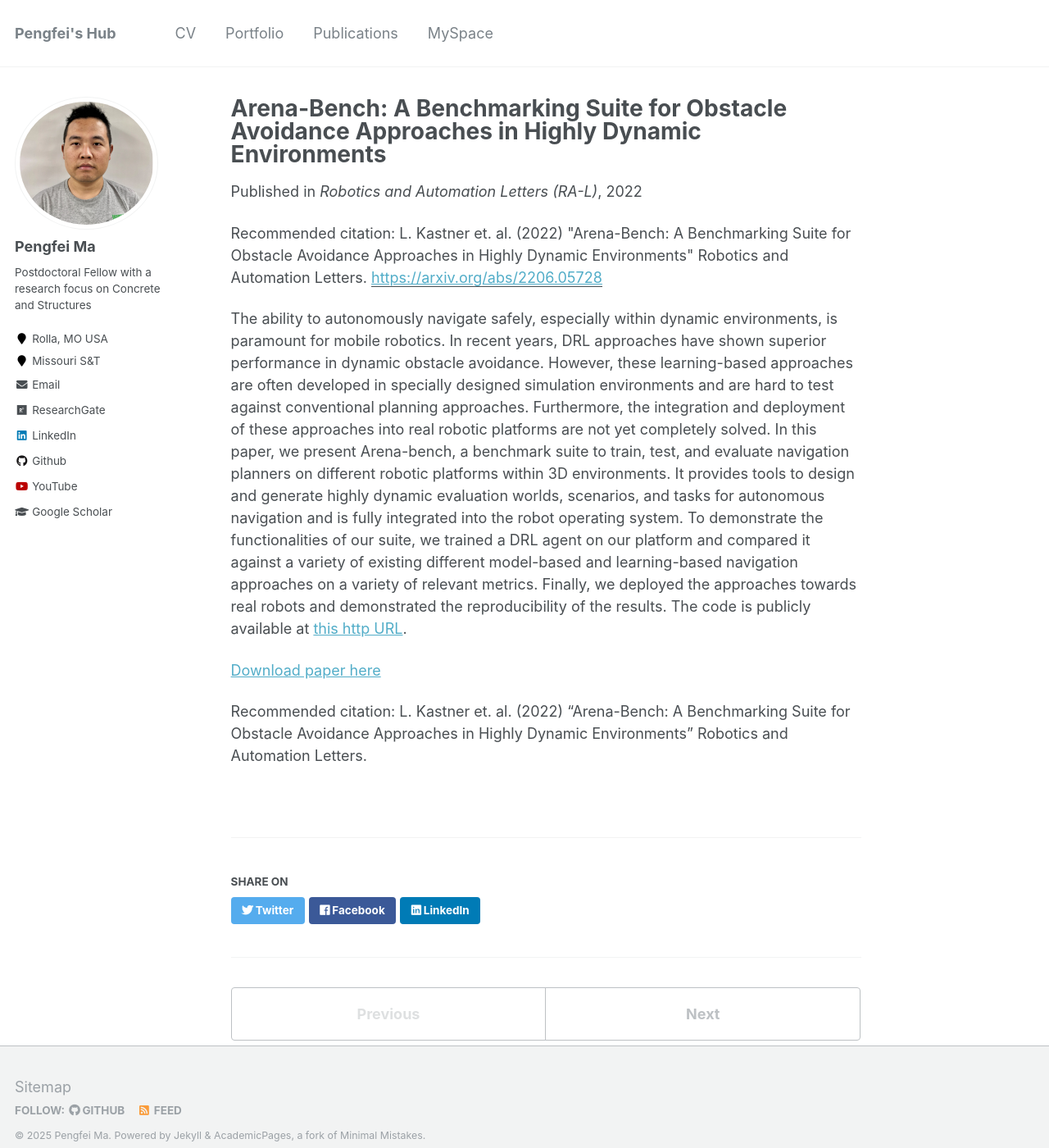
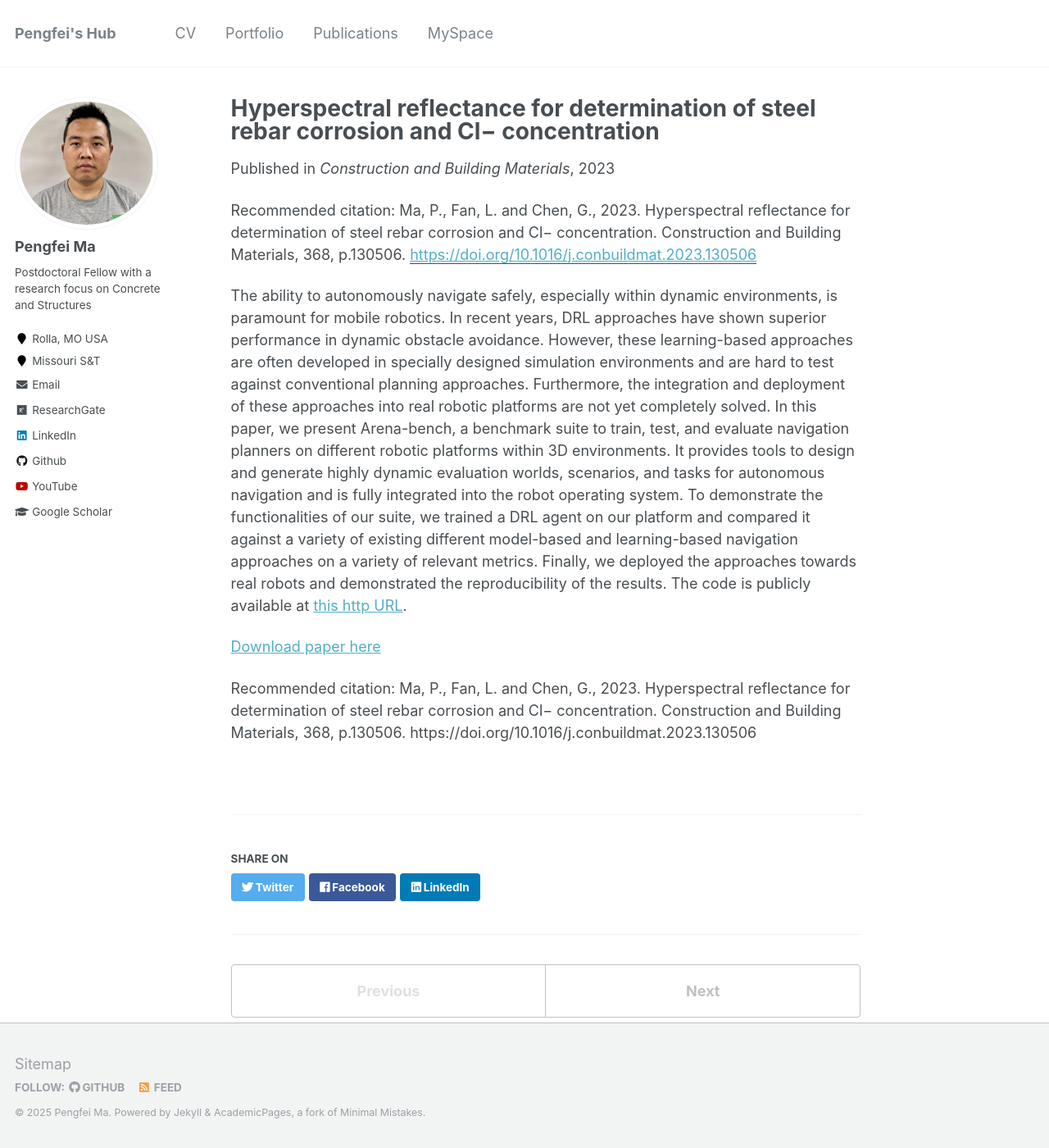
Before and after one commit to KyleMMA/KyleMMA.github.io, a Jekyll site: the page built from _publications/pub.md, in a window 1280 px wide and 1400 px high. Shown: the whole window at 82% size. Built offline with Jekyll 4.4.1, drawn with Linux system fonts in a browser that asks for light colours.

Commit message:
Update pub.md

```diff
--- a/_publications/pub.md
+++ b/_publications/pub.md
@@ -1,15 +1,15 @@
 ---
-title: "Arena-Bench: A Benchmarking Suite for Obstacle Avoidance Approaches in Highly Dynamic Environments"
+title: "Hyperspectral reflectance for determination of steel rebar corrosion and Cl− concentration"
 collection: publications
 permalink: /publication/pub
-excerpt: 'The ability to autonomously navigate safely, especially within dynamic environments, .'
-date: 2022-10-01
-venue: 'Robotics and Automation Letters (RA-L)'
-paperurl: 'https://arxiv.org/abs/2206.05728'
-citation: 'L. Kastner et. al. (2022) "Arena-Bench: A Benchmarking Suite for Obstacle Avoidance Approaches in Highly Dynamic Environments" Robotics and Automation Letters.'
+excerpt: 'The paper explores a novel method to predict steel rebar corrosion and chloride ion (Cl⁻) concentration in reinforced concrete structures using hyperspectral reflectance analysis. By correlating the reflectance intensity at a specific wavelength (2258 nm) with chloride content and corrosion probability.'
+date: March 3, 2023
+venue: 'Construction and Building Materials'
+paperurl: 'https://doi.org/10.1016/j.conbuildmat.2023.130506'
+citation: 'Ma, P., Fan, L. and Chen, G., 2023. Hyperspectral reflectance for determination of steel rebar corrosion and Cl− concentration. Construction and Building Materials, 368, p.130506.'
 ---
 The ability to autonomously navigate safely, especially within dynamic environments, is paramount for mobile robotics. In recent years, DRL approaches have shown superior performance in dynamic obstacle avoidance. However, these learning-based approaches are often developed in specially designed simulation environments and are hard to test against conventional planning approaches. Furthermore, the integration and deployment of these approaches into real robotic platforms are not yet completely solved. In this paper, we present Arena-bench, a benchmark suite to train, test, and evaluate navigation planners on different robotic platforms within 3D environments. It provides tools to design and generate highly dynamic evaluation worlds, scenarios, and tasks for autonomous navigation and is fully integrated into the robot operating system. To demonstrate the functionalities of our suite, we trained a DRL agent on our platform and compared it against a variety of existing different model-based and learning-based navigation approaches on a variety of relevant metrics. Finally, we deployed the approaches towards real robots and demonstrated the reproducibility of the results. The code is publicly available at [this http URL](https://github.com/ignc-research/arena-bench).
 
 [Download paper here](https://arxiv.org/abs/2206.05728)
 
-Recommended citation: L. Kastner et. al. (2022) "Arena-Bench: A Benchmarking Suite for Obstacle Avoidance Approaches in Highly Dynamic Environments" Robotics and Automation Letters.
+Recommended citation: Ma, P., Fan, L. and Chen, G., 2023. Hyperspectral reflectance for determination of steel rebar corrosion and Cl− concentration. Construction and Building Materials, 368, p.130506. https://doi.org/10.1016/j.conbuildmat.2023.130506
```
